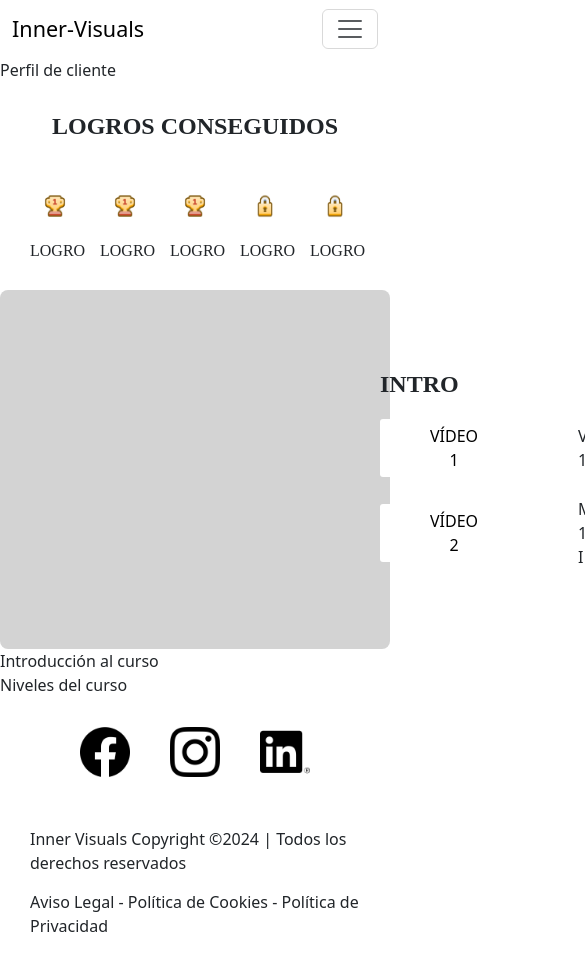
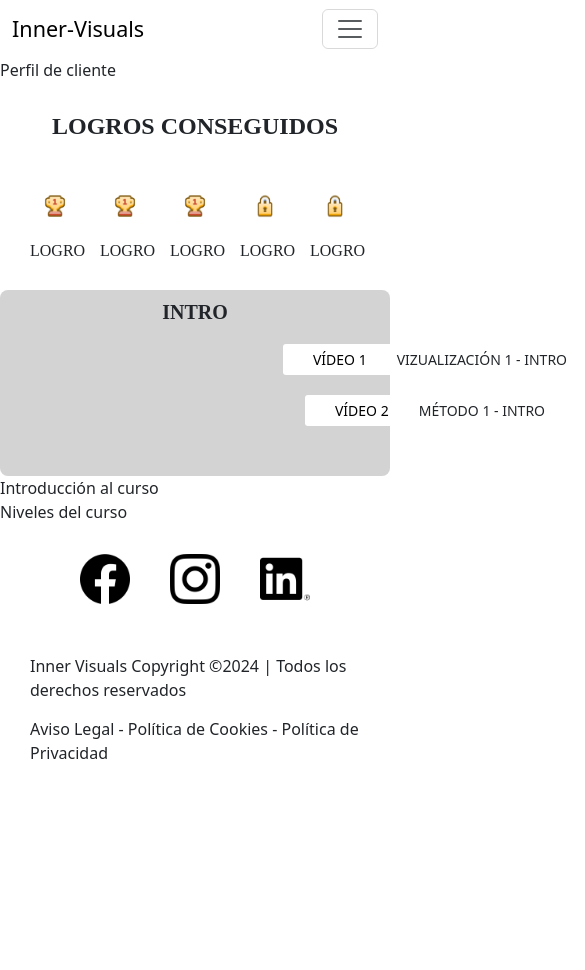
Before and after one commit to GabrielaRamos79/inner_visual_final_project, a React (Vite) app in the folder client/InnerVisual/: page /client/dashboard in a window 390 px wide. Shown: the top 970 px of the page, 585 px wide, since content can reach past the window. After the commit the page ends 845 px from the top, so only its background shows below. Built offline with nearby package versions, Linux system fonts and the light colour scheme.

Commit message:
responsive fail...in progress

```diff
--- a/client/InnerVisual/src/components/introCourse/introCourse.css
+++ b/client/InnerVisual/src/components/introCourse/introCourse.css
@@ -3,29 +3,33 @@
     padding: 80px;
     border-radius: 8px;
     max-width: 1600px;
-    margin: 0 auto;
+    margin:  auto;
 }
 
 .introCourse-title {
     font-size: 24px;
     font-weight: bold;
     margin-bottom: 20px;
+    margin-top: -40px;
+    margin-left: 510px;
     text-align: left;
-    margin-left: 300px; /* Ajusta según sea necesario */
+
 }
 
 .course {
     display: flex;
     flex-direction: column;
     gap: 20px;
-    align-items: flex-start;
-    margin-left: 300px; /* Ajusta según sea necesario */
+    align-items: center;
 }
 
 .course_video {
     display: flex;
     align-items: center;
     gap: 20px;
+    width: 100%;
+    max-width: 800px;
+    margin-left: 460px;
 }
 
 .button {
@@ -45,5 +49,39 @@
 
 .video_title {
     font-size: 16px;
-    margin-left: 50px;
+    margin-left: 10px;
 }
+
+@media (max-width: 768px) {
+    .introCourse-container {
+        padding: 50px;
+    }
+
+    .introCourse-title {
+        font-size: 20px;
+        text-align: center;
+        margin-left: 0;
+    }
+
+    .course {
+        align-items: center;
+        margin-left: 0;
+    }
+
+    .course_video {
+        flex-direction: column;
+        align-items:center;
+    }
+
+    .video {
+        padding: 5px 30px;
+        font-size: 14px;
+
+    }
+
+    .video_title {
+        font-size: 14px;
+        margin-left: 0;
+        text-align: center;
+    }
+}
```
